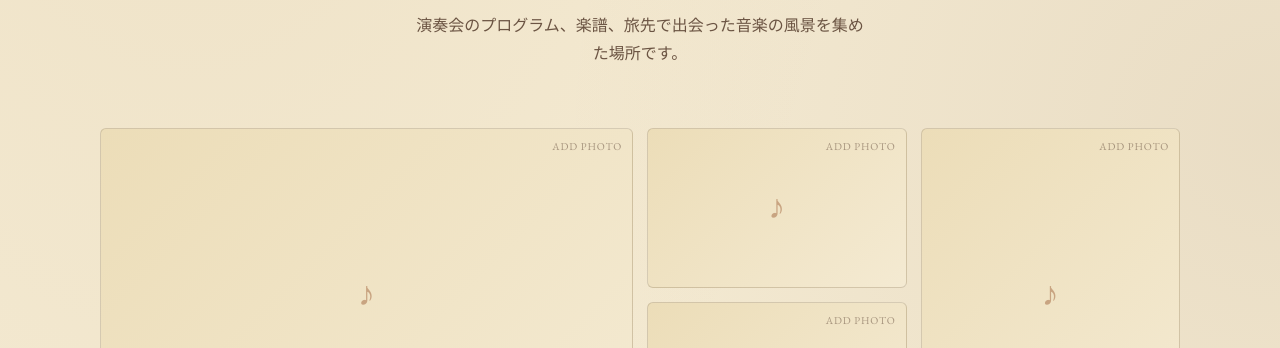
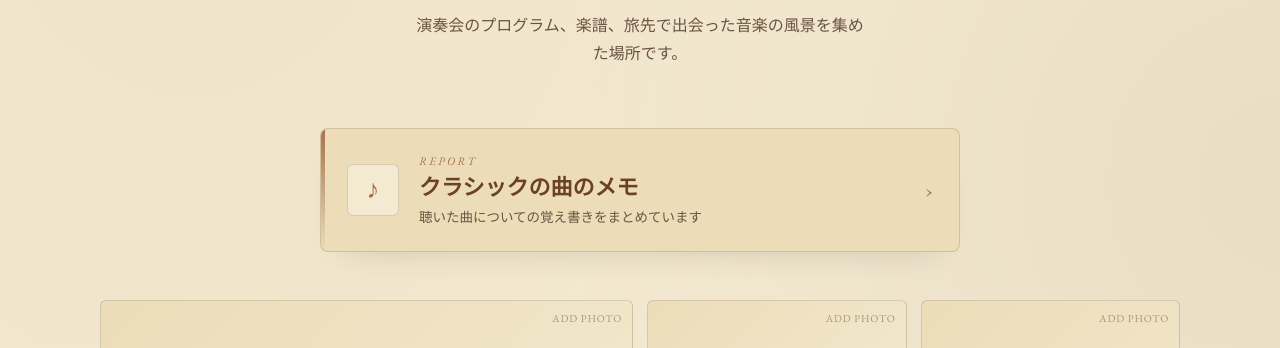
Before and after one commit to Azaleacreativeroom888/fan-classic, a plain HTML site: page gallery.html in a window 1280 px wide. Shown: the part 392-740 px from the top of the page. Drawn offline with nearby package versions, Linux system fonts and the light colour scheme.

Commit message:
Update gallery.html

```diff
--- a/gallery.html
+++ b/gallery.html
@@ -115,6 +115,52 @@
     .tile.wide{ grid-column: span 2; }
   }
 
+  /* Report link box */
+  .report-link{
+    display:flex; align-items:center; gap:20px;
+    max-width: 640px; margin: 0 auto 48px;
+    background: var(--paper-deep);
+    border: 1px solid var(--line);
+    border-radius: 8px;
+    padding: 22px 26px;
+    position: relative; overflow: hidden;
+    box-shadow: 0 18px 34px -24px var(--shadow);
+    transition: border-color .25s ease, transform .25s ease, box-shadow .25s ease;
+  }
+  .report-link::before{
+    content:""; position:absolute; left:0; top:0; bottom:0; width:4px;
+    background: linear-gradient(180deg, var(--caramel), transparent);
+  }
+  .report-link:hover{
+    border-color: var(--caramel);
+    transform: translateY(-2px);
+    box-shadow: 0 22px 36px -22px var(--shadow);
+  }
+  .report-link .r-icon{
+    width: 52px; height: 52px; flex-shrink:0;
+    display:flex; align-items:center; justify-content:center;
+    font-family:'Cormorant Garamond', serif; font-size: 26px; color: var(--caramel);
+    background: var(--paper); border: 1px solid var(--line); border-radius: 6px;
+  }
+  .report-link .r-text{ flex:1; min-width:0; }
+  .report-link .r-label{
+    display:block; font-size: 11.5px; letter-spacing: 0.2em; text-transform: uppercase;
+    color: var(--caramel); font-style: italic; margin-bottom: 2px;
+  }
+  .report-link .r-title{
+    display:block; font-family:'Cormorant Garamond', serif; font-weight:600;
+    font-size: 22px; color: var(--walnut); line-height: 1.4;
+  }
+  .report-link .r-desc{ display:block; font-size: 13.5px; color: var(--ink-soft); margin-top: 2px; }
+  .report-link .r-arrow{ font-size: 20px; color: var(--caramel); flex-shrink:0; transition: transform .25s ease; }
+  .report-link:hover .r-arrow{ transform: translateX(4px); }
+
+  @media (max-width: 480px){
+    .report-link{ padding: 18px 18px; gap: 14px; }
+    .report-link .r-icon{ width: 44px; height: 44px; font-size: 22px; }
+    .report-link .r-title{ font-size: 19px; }
+  }
+
   .hint{
     max-width: 620px; margin: 40px auto 0; text-align:center;
     font-size: 14px; color: var(--ink-soft); font-style: italic;
@@ -159,6 +205,16 @@
 </div>
 
 <section class="gallery wrap">
+  <a class="report-link" href="report1.html">
+    <div class="r-icon">♪</div>
+    <div class="r-text">
+      <span class="r-label">Report</span>
+      <span class="r-title">クラシックの曲のメモ</span>
+      <span class="r-desc">聴いた曲についての覚え書きをまとめています</span>
+    </div>
+    <span class="r-arrow">›</span>
+  </a>
+
   <div class="grid">
     <div class="tile wide tall"><span class="icon">♪</span><span class="add-note">add photo</span><span class="caption">サントリーホール 大ホール, 2026</span></div>
     <div class="tile"><span class="icon">♪</span><span class="add-note">add photo</span><span class="caption">手元の楽譜 — ショパン ノクターン</span></div>
```
